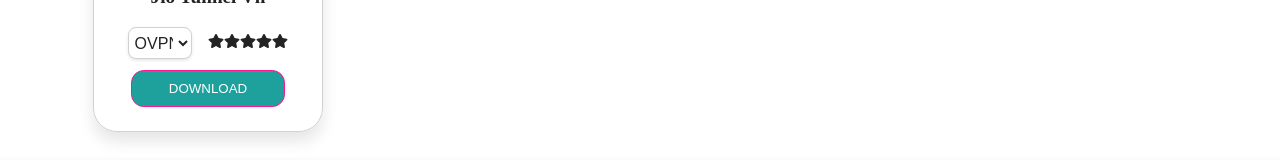
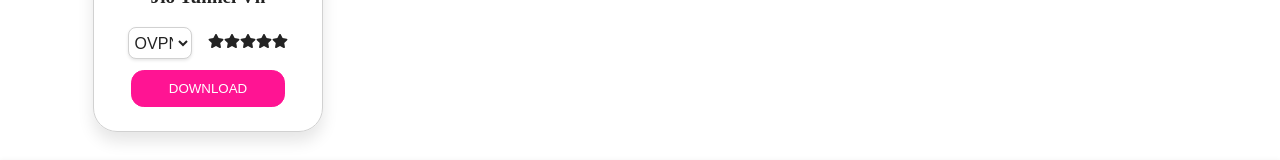
Before and after one commit to gitlabdexter/jio-vpn-tunnel, a React (Create React App) app: page / in a window 1280 px wide. Shown: the part 699-859 px from the top of the page. Built offline with nearby package versions, Linux system fonts and the light colour scheme.

Commit message:
Update index.css

```diff
--- a/src/index.css
+++ b/src/index.css
@@ -17,7 +17,7 @@
   /* Shadow color */
   --hover-color: rgba(255, 255, 255, 0.95);
   /* Hover background color */
-  --button-background: #1ea09c;
+  --button-background: #FF1493;
   /* Button background color */
   --button-hover-background: #FF1493;
   /* Button hover background color */
```
